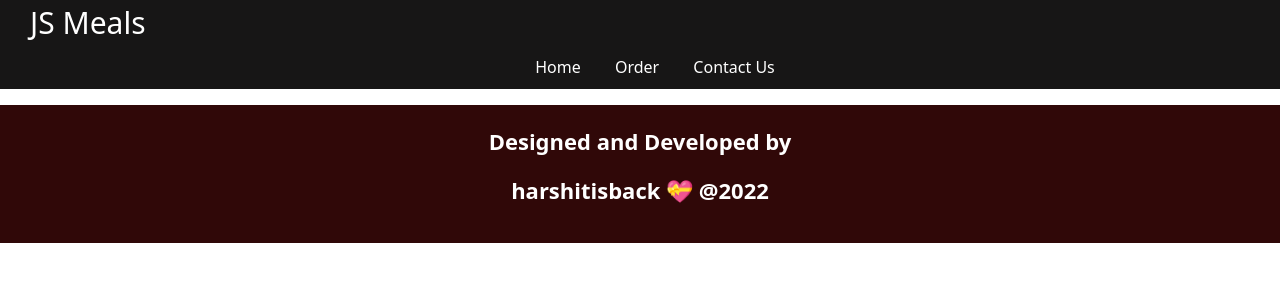
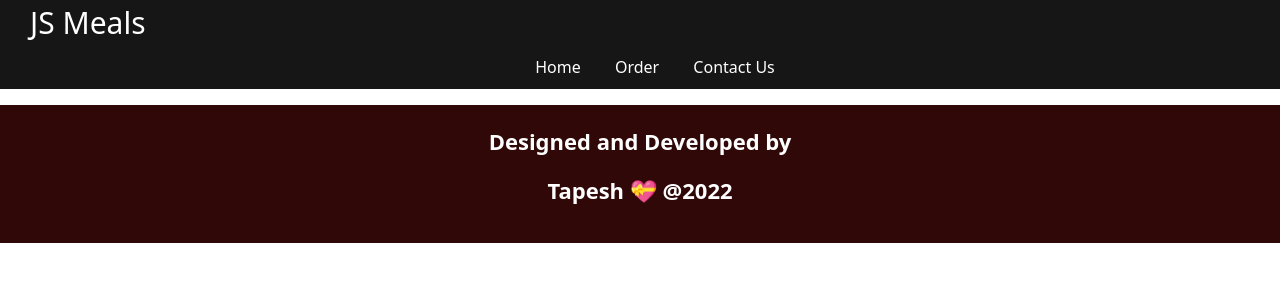
Before and after one commit to TAPESH3101/js-Meal, a plain HTML site: page index.html in a window 1280 px wide. Drawn offline with nearby package versions, Linux system fonts and the light colour scheme; no server answers.

Commit message:
final commit

```diff
--- a/index.html
+++ b/index.html
@@ -35,7 +35,7 @@
 
     <div id="footer">
         <p>Designed and Developed by</p>
-        <p>harshitisback 💝 @2022</p>
+        <p>Tapesh 💝 @2022</p>
     </div>
 
 
```
